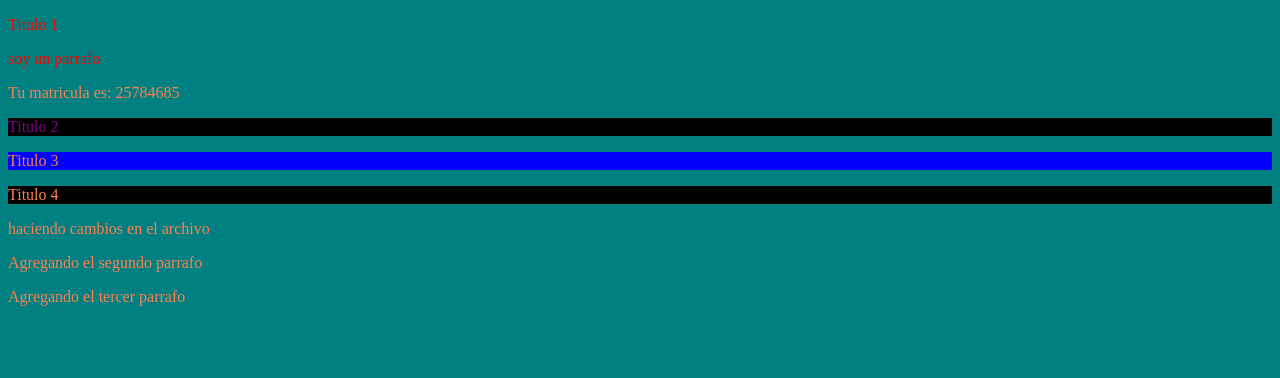
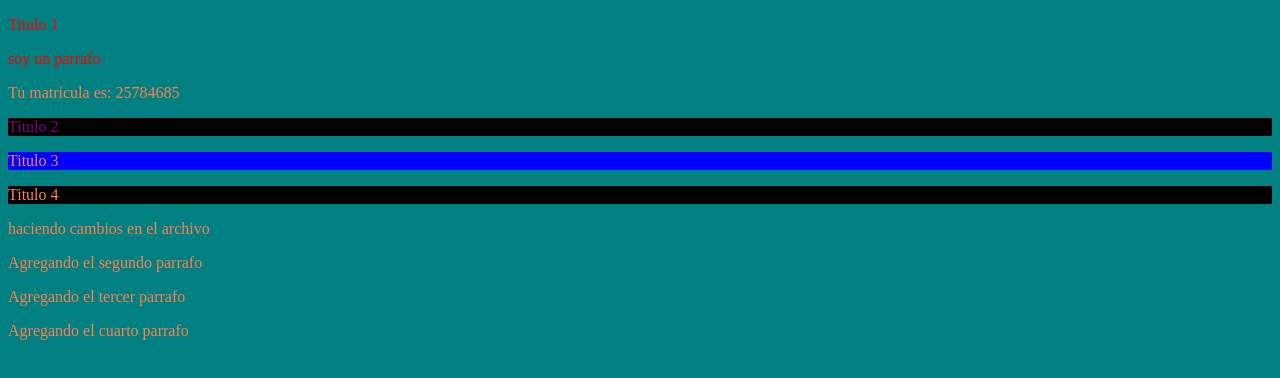
Before and after one commit to Axelord-CC/Prueba-01, a plain HTML site: page index.html in a window 1280 px wide. Drawn offline with Linux system fonts and the light colour scheme.

Commit message:
Se añadio el cuarto parrafo

```diff
--- a/index.html
+++ b/index.html
@@ -27,6 +27,7 @@
         <p>haciendo cambios en el archivo</p>
         <p>Agregando el segundo parrafo</p>
         <p>Agregando el tercer parrafo</p>
+        <p>Agregando el cuarto parrafo</p>
 
     </main>
 
```
